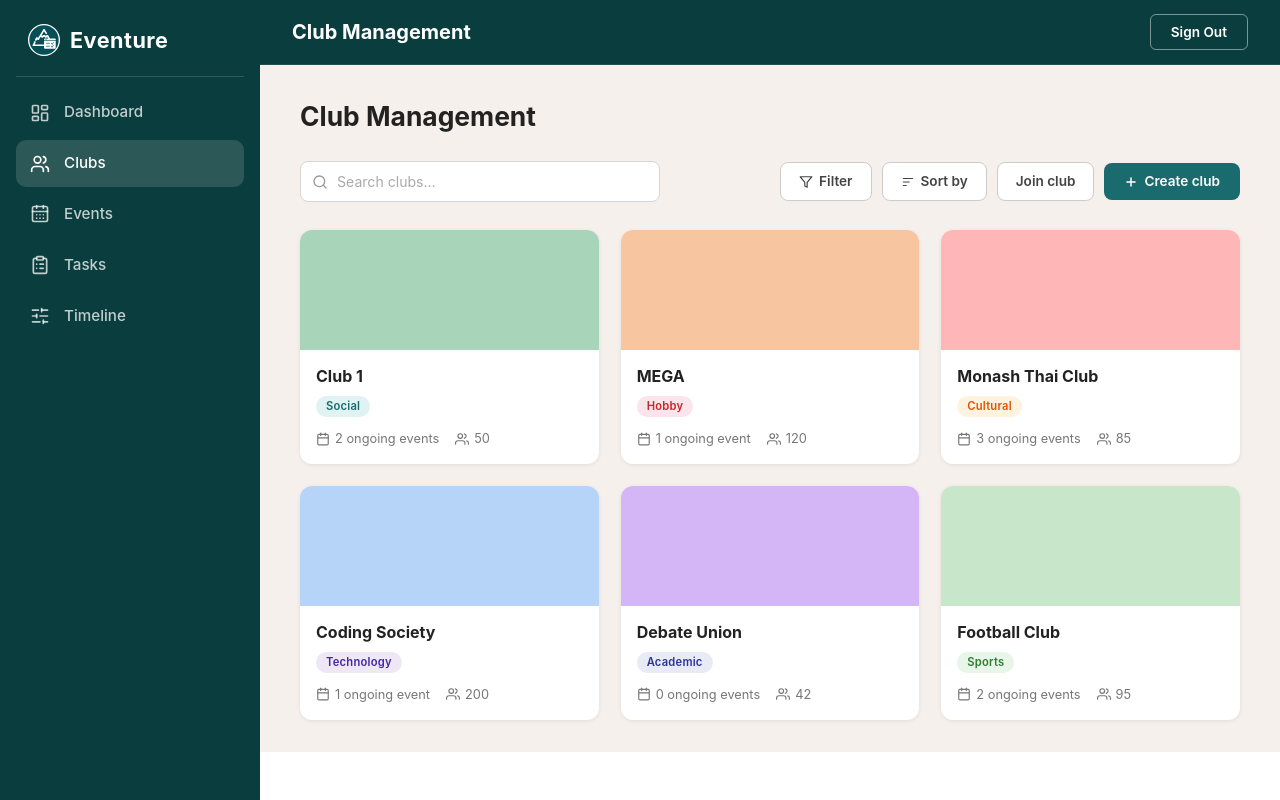
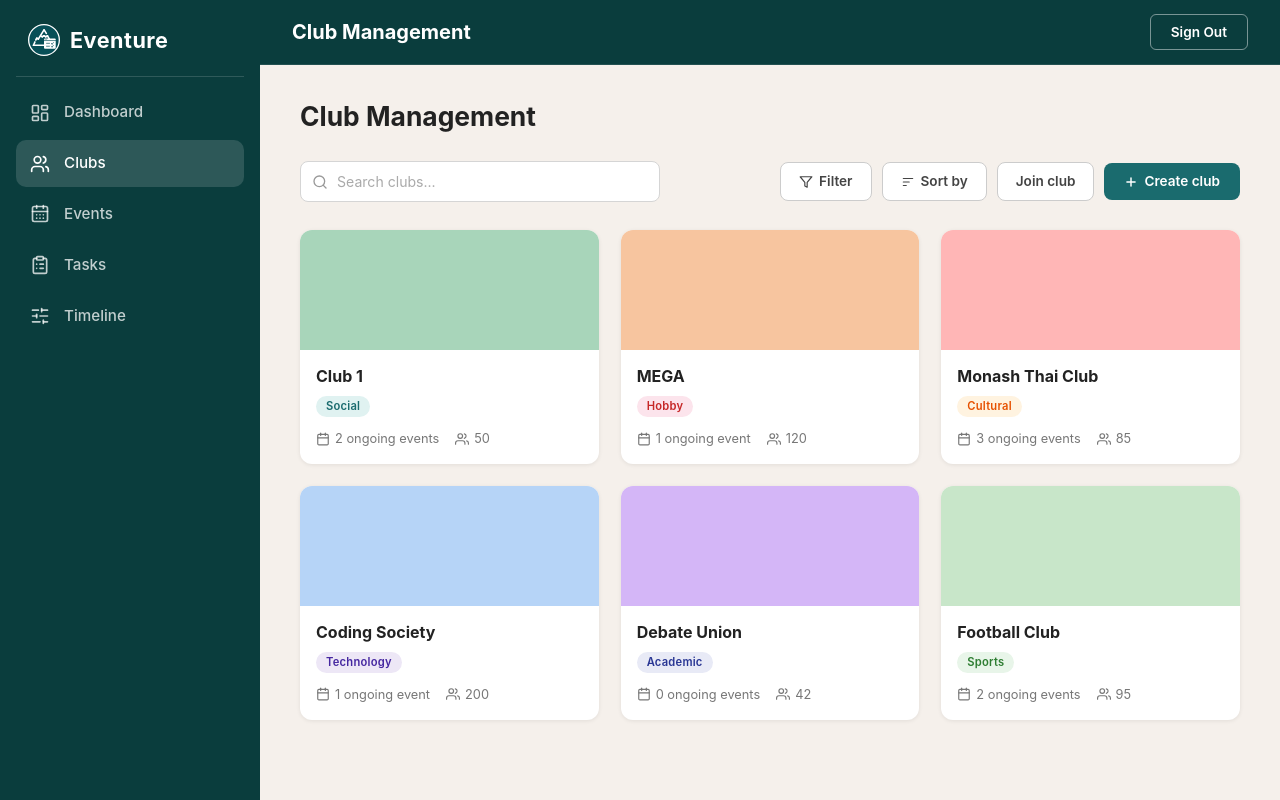
Before and after one commit to mytie4/FIT3162_CS_06, a React (Vite) app in the folder front-end/: page /clubs in a window 1280 px wide. Built offline with nearby package versions, Linux system fonts and the light colour scheme; no server answers; sample sign-in values are in the browser's storage.

Commit message:
Update ClubsPage.css to enhance layout and transition effects
- Set height to 100% for the main clubs page container.
- Reformatted transition properties for improved readability.

```diff
--- a/front-end/src/pages/ClubsPage.css
+++ b/front-end/src/pages/ClubsPage.css
@@ -2,6 +2,7 @@
   padding: 32px 40px;
   flex: 1;
   background: #f5f0eb;
+  height: 100%;
 }
 
 .clubs-page-title {
@@ -76,7 +77,9 @@
   display: flex;
   align-items: center;
   gap: 6px;
-  transition: background 0.15s, border-color 0.15s;
+  transition:
+    background 0.15s,
+    border-color 0.15s;
 }
 
 .clubs-btn-outline:hover {
```
